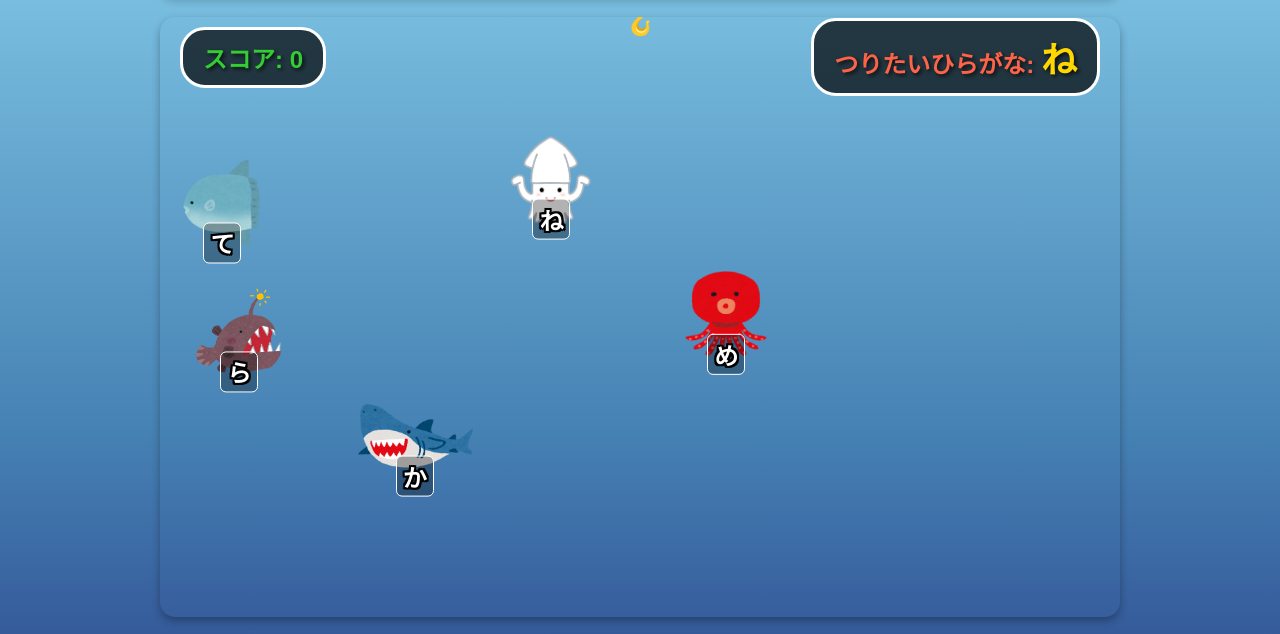
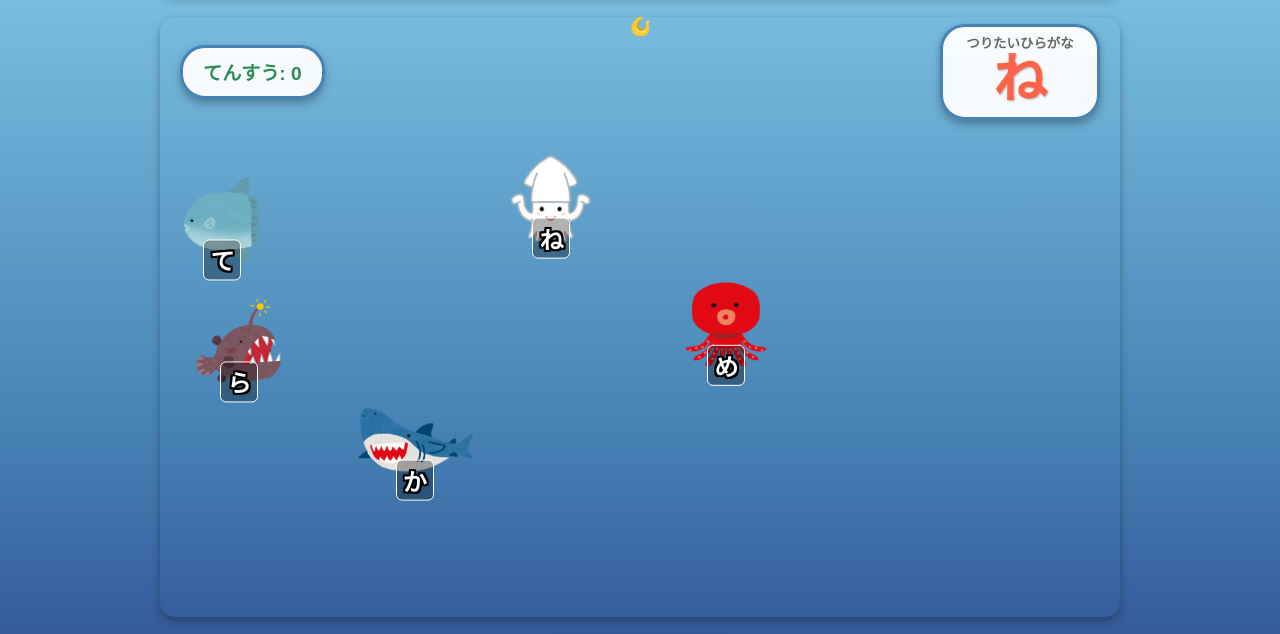
Before and after one commit to Magaming/hiragana-game, a plain HTML site: page index.html in a window 1280 px wide. Shown: the part 121-755 px from the top of the page. Drawn offline with Linux system fonts and the light colour scheme.

Commit message:
レイアウト調整

```diff
--- a/index.html
+++ b/index.html
@@ -15,8 +15,11 @@
         <div class="game-area">
             <!-- ゲーム内UI -->
             <div class="game-ui">
-                <div class="score-display">スコア: <span id="score">0</span></div>
-                <div class="target-display">つりたいひらがな: <span id="target-hiragana">あ</span></div>
+                <div class="score-display">てんすう: <span id="score">0</span></div>
+                <div class="target-display">
+                    <div class="target-label">つりたいひらがな</div>
+                    <div id="target-hiragana">あ</div>
+                </div>
             </div>
 
             <div class="fishing-line" id="fishing-line">
--- a/script.js
+++ b/script.js
@@ -136,7 +136,7 @@ class HiraganaFishingGame {
         const fishWidth = 120;
         const fishHeight = 90;
         const margin = 20; // 魚同士の最小間隔
-        const uiAreaHeight = 80; // 上部UIエリアの高さ
+        const uiAreaHeight = 100; // 上部UIエリアの高さ
         const maxX = fishContainer.offsetWidth - fishWidth;
         const maxY = fishContainer.offsetHeight - fishHeight - 50;
         const minY = uiAreaHeight + 20; // UIエリアの下から20px空ける
--- a/style.css
+++ b/style.css
@@ -48,39 +48,53 @@ body {
     top: 0;
     left: 0;
     right: 0;
-    height: 80px;
+    height: 100px;
     display: flex;
     justify-content: space-between;
     align-items: center;
     padding: 20px;
+    padding-top: 30px;
     z-index: 15;
     pointer-events: none;
 }
 
 .score-display, .target-display {
-    font-size: 1.5em;
+    font-size: 1.2em;
     font-weight: bold;
-    color: #FFFFFF;
-    background: rgba(0, 0, 0, 0.7);
+    background: rgba(255, 255, 255, 0.95);
     padding: 10px 20px;
     border-radius: 25px;
-    border: 3px solid #FFFFFF;
-    text-shadow: 2px 2px 4px rgba(0, 0, 0, 0.8);
+    border: 3px solid #4682B4;
+    box-shadow: 0 4px 8px rgba(0, 0, 0, 0.3);
     pointer-events: auto;
 }
 
 .score-display {
-    color: #32CD32;
+    color: #2E8B57;
 }
 
 .target-display {
-    color: #FF6347;
+    color: #2E8B57;
+    display: flex;
+    flex-direction: column;
+    align-items: center;
+    text-align: center;
+    min-width: 160px;
+}
+
+.target-label {
+    font-size: 0.7em;
+    color: #666666;
+    margin-bottom: 2px;
+    line-height: 1;
 }
 
 #target-hiragana {
-    font-size: 1.5em;
-    color: #FFD700;
-    text-shadow: 2px 2px 4px rgba(0, 0, 0, 0.8);
+    font-size: 2.8em;
+    color: #FF6347;
+    font-weight: bold;
+    text-shadow: 1px 1px 2px rgba(0, 0, 0, 0.3);
+    line-height: 1;
 }
 
 .fishing-line {
```
